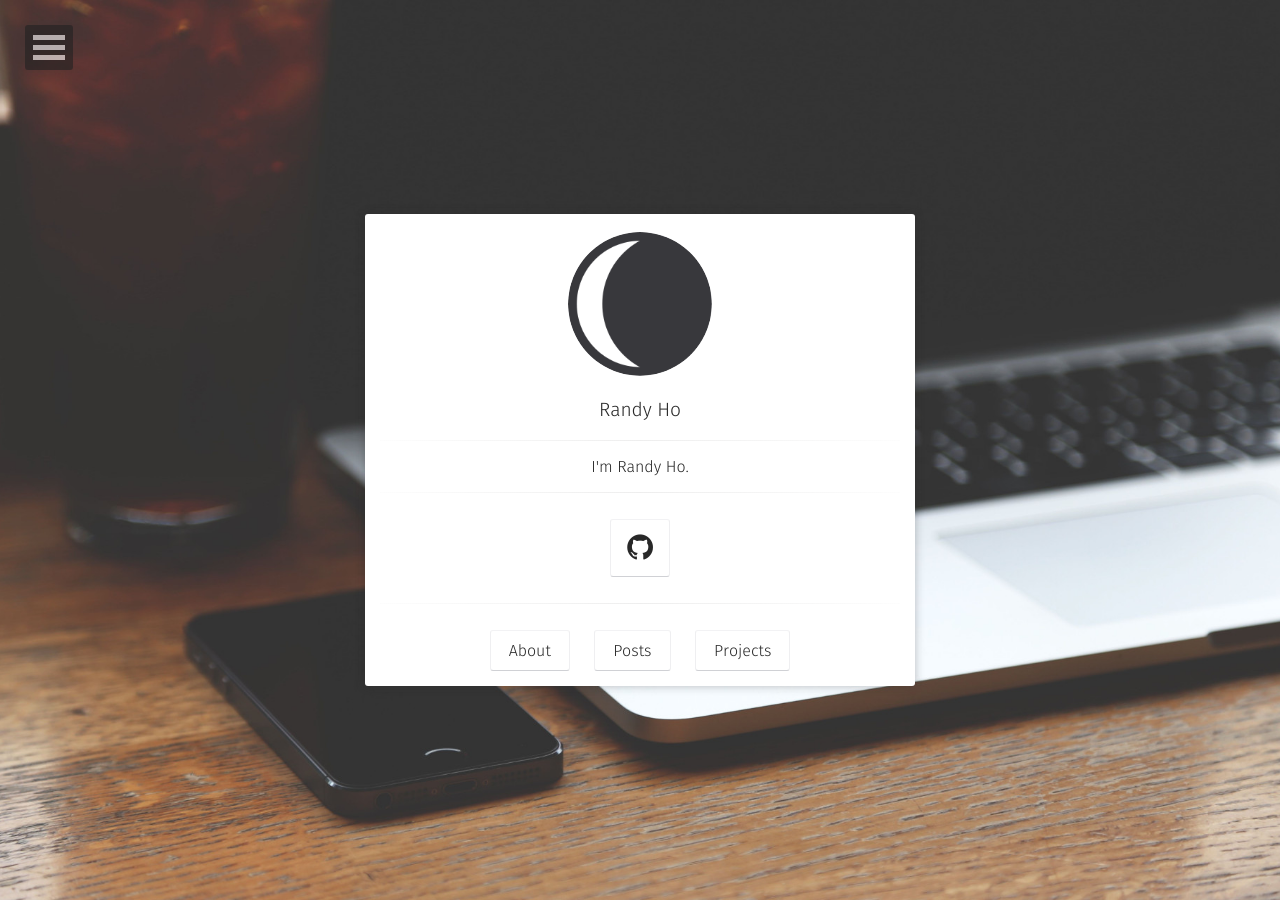
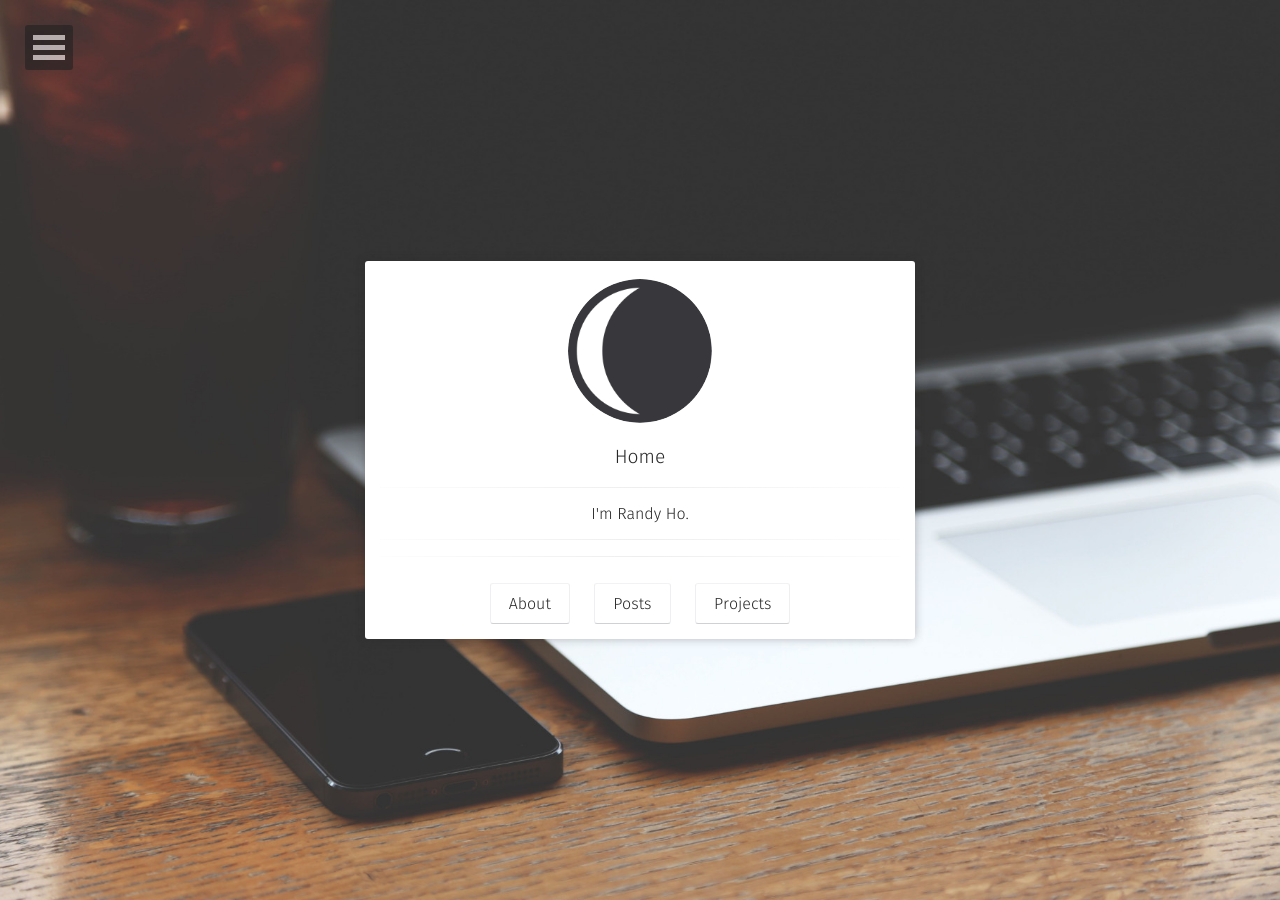
Before and after one commit to randyisthecoolest/randyisthecoolest.github.io, a Jekyll site: the page built from index.md, in a window 1280 px wide. Built offline with Jekyll 4.4.1, drawn with Linux system fonts in a browser that asks for light colours; some web fonts are replaced; our own code applies the rules of GitHub Pages for plain Markdown files; comment, search, counter and statistics services are not loaded.

Commit message:
Update _config.yml

```diff
--- a/_config.yml
+++ b/_config.yml
@@ -1,5 +1,5 @@
 # Site
-title:              "Randy Ho"
+title:              "Home"
 bio:                "I'm Randy Ho."
 description:        "I'm a Geophysics student at UCalgary."
 reading_time:       true
@@ -40,7 +40,7 @@ disqus_shortname:   taylantatli
 #email:
 #twitter:            username
 #facebook:           username
-github-url:         username
+#github-url:         username
 #stackoverflow:     123456/username   from a "http://stackoverflow.com/users/123456/username" link
 #linkedin:          username
 #xing:              username
```
